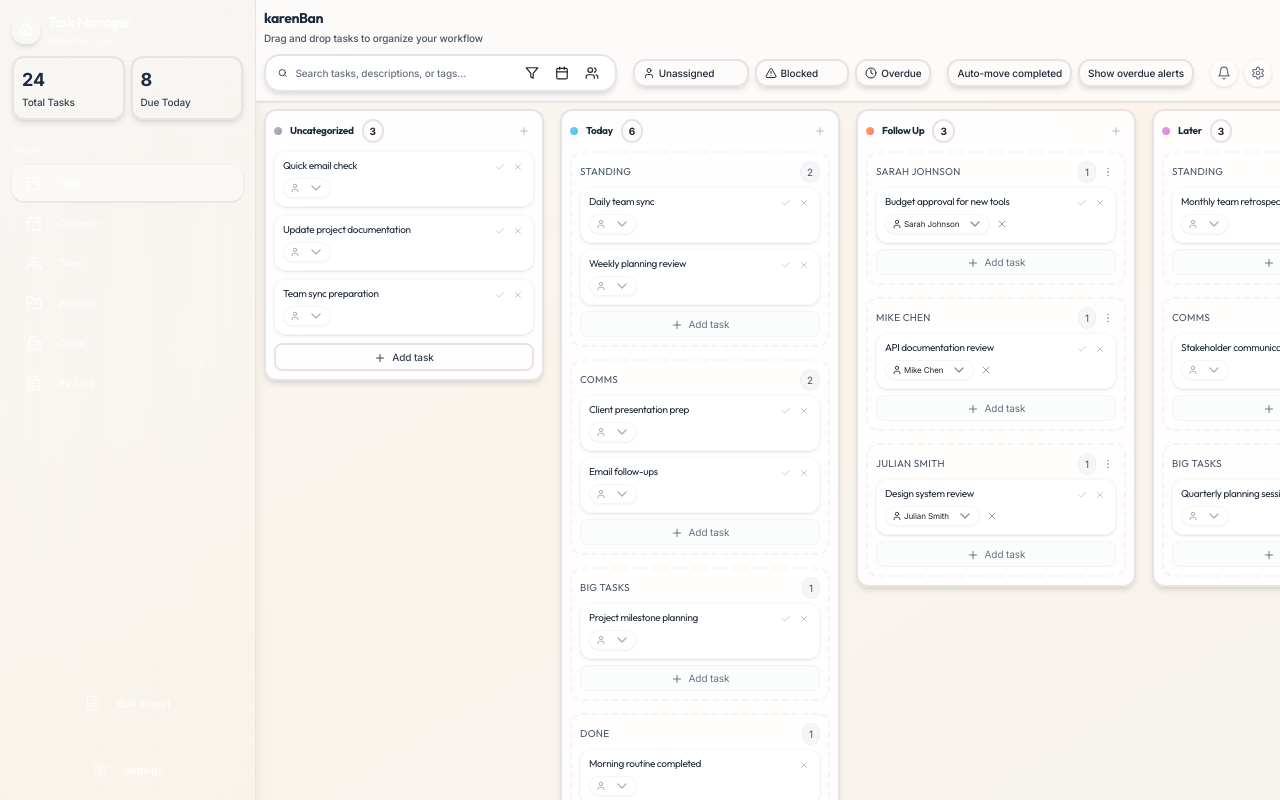
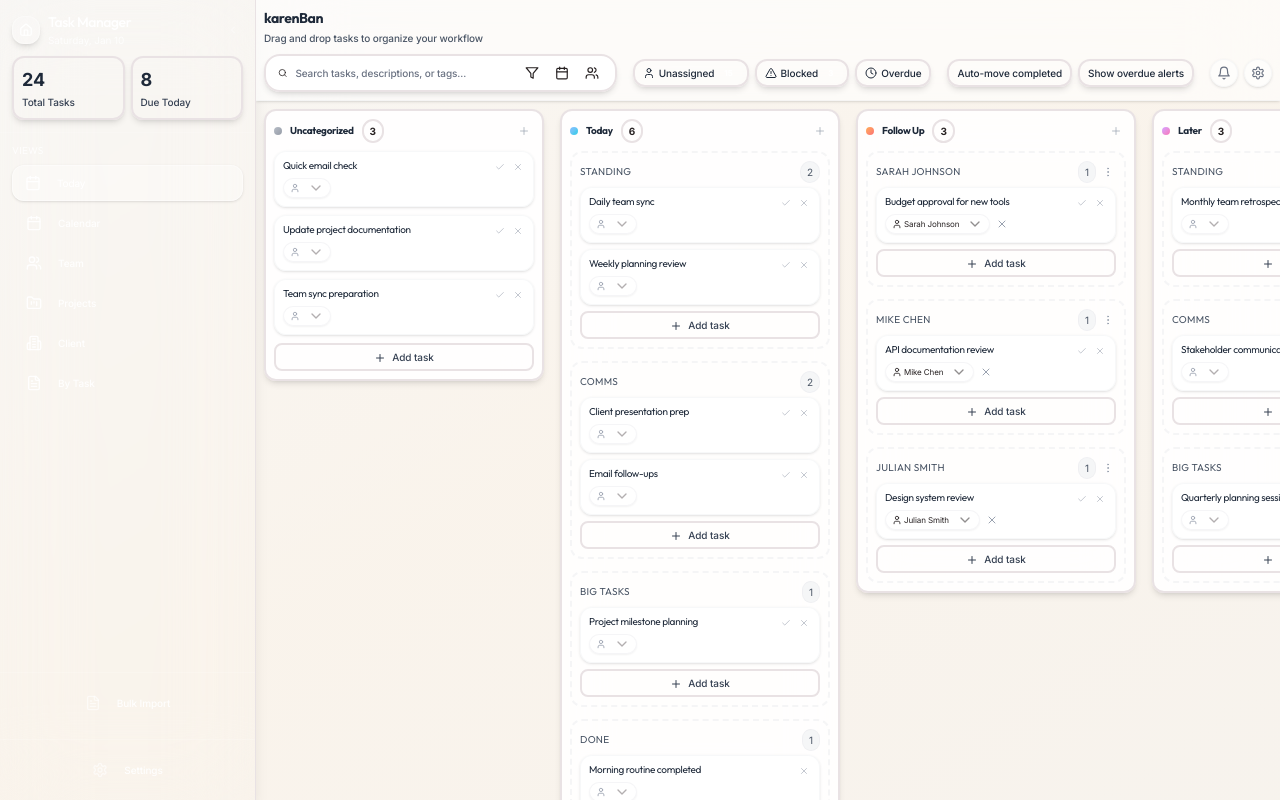
Before and after one commit to karenpiper/karenban, a Next.js app: page / in a window 1280 px wide. Built offline with nearby package versions, Linux system fonts and the light colour scheme.

Commit message:
Complete MGMT color updates: search bar, add task buttons, and remaining UI elements

```diff
--- a/components/TaskBoard.tsx
+++ b/components/TaskBoard.tsx
@@ -877,7 +877,7 @@ export function TaskBoard({ appState, onUpdateState }: TaskBoardProps) {
 
         <button
           onClick={() => handleAddTask(category.id)}
-          className="w-full py-1 text-[0.625rem] text-gray-500 bg-gray-50/60 hover:bg-gray-100/80 rounded-lg border border-gray-200/40 transition-all duration-300 hover:border-gray-300/50"
+          className="w-full py-1 text-[0.625rem] text-gray-700 bg-mgmt-beige hover:bg-mgmt-purple/20 rounded-lg border-2 border-mgmt-purple/30 transition-all duration-300 hover:border-mgmt-purple/50 font-medium"
         >
           <Plus className="w-3 h-3 inline mr-1.5" />
           Add task
```
